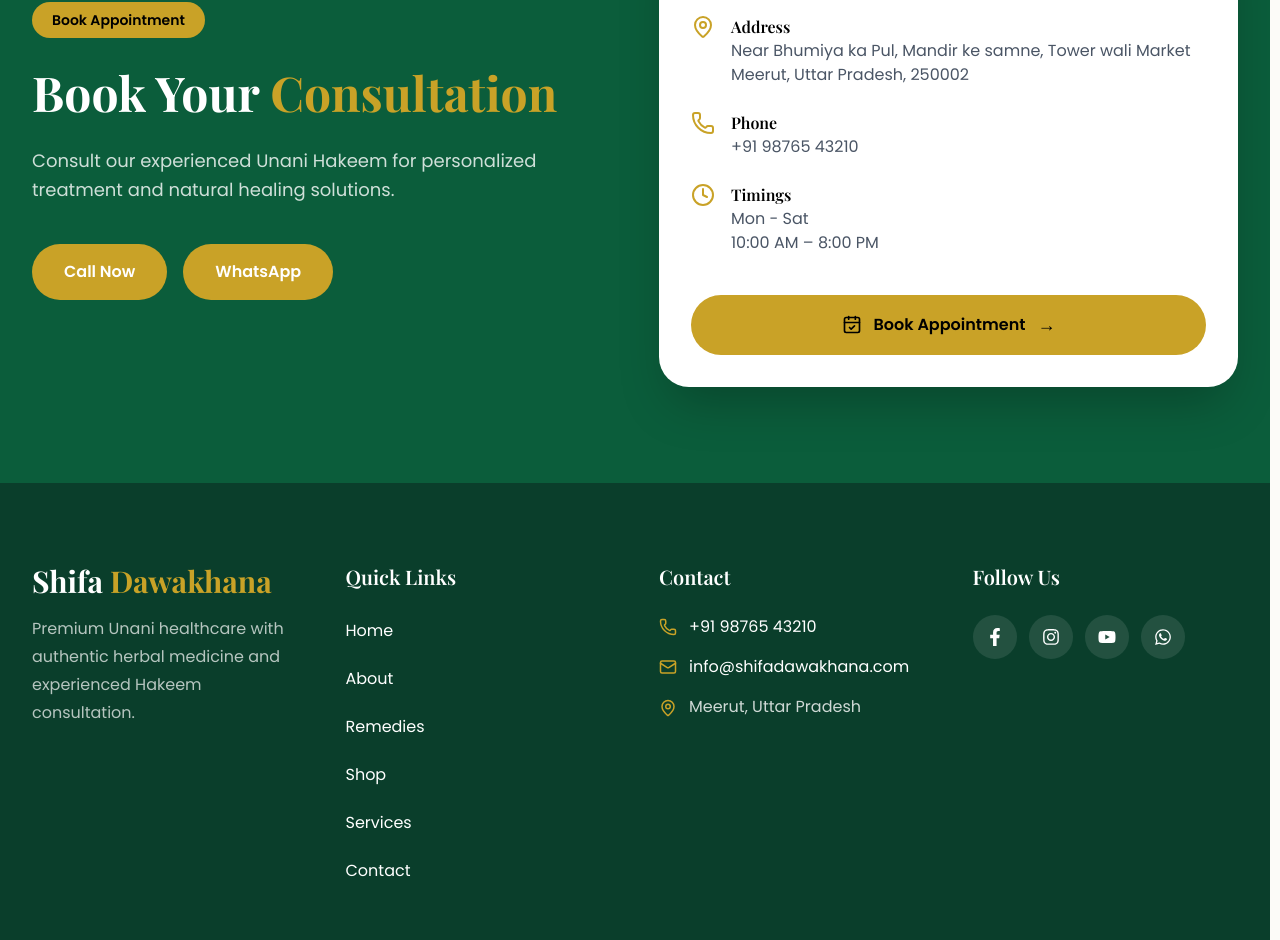
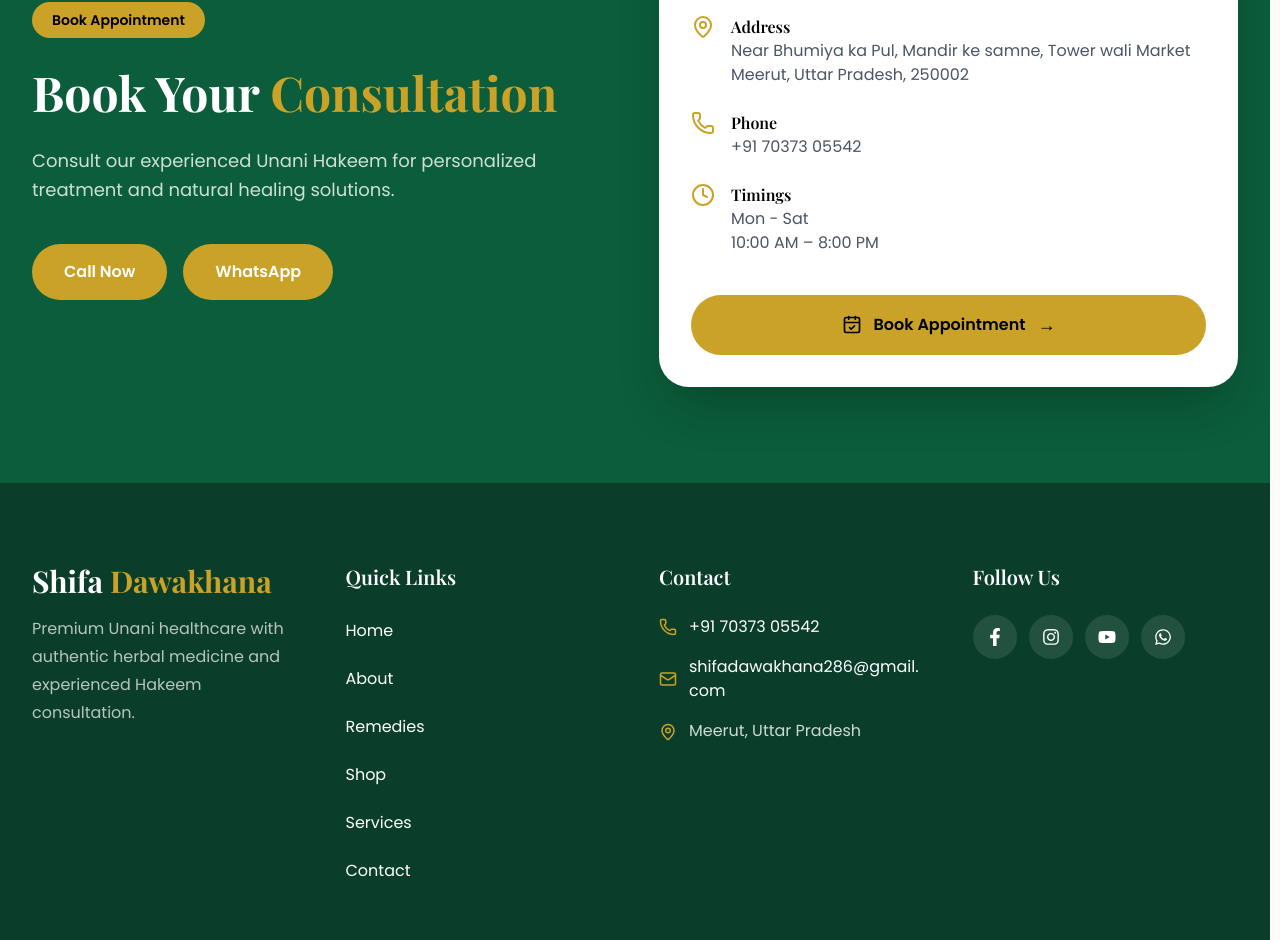
Before and after one commit to shifadawakhana286-stack/hakeemji-website, a Next.js app: page / in a window 1280 px wide. Shown: the part 7640-8580 px from the top of the page. Built offline with nearby package versions, Linux system fonts and the light colour scheme.

Commit message:
fix by hakeem sb

```diff
--- a/components/home/AppointmentCTA.tsx
+++ b/components/home/AppointmentCTA.tsx
@@ -104,7 +104,7 @@ export default function Appointment() {
                   </h4>
 
                   <p className="text-gray-600">
-                    +91 98765 43210
+                    +91 70373 05542
                   </p>
                 </div>
 
--- a/components/layout/Footer.tsx
+++ b/components/layout/Footer.tsx
@@ -117,17 +117,17 @@ export default function Footer() {
 
                 <Phone className="text-[#C9A227] shrink-0" size={18} />
 
-                <span>+91 98765 43210</span>
+                <span>+91 70373 05542</span>
 
               </a>
 
-              <a href="mailto:info@shifadawakhana.com" className="flex items-center gap-3 text-white/80 transition hover:text-[#C9A227] min-w-0">
+              <a href="mailto:shifadawakhana286@gmail.com" className="flex items-center gap-3 text-white/80 transition hover:text-[#C9A227] min-w-0">
 
                 <Mail className="text-[#C9A227] shrink-0" size={18} />
 
                 <span className="break-all">
 
-                  info@shifadawakhana.com
+                  shifadawakhana286@gmail.com
 
                 </span>
 
@@ -138,9 +138,16 @@ export default function Footer() {
                 <MapPin className="text-[#C9A227] shrink-0 mt-1" size={18} />
 
                 <span>
+                <Link
+                    href="https://www.google.com/maps/place/Meerut,+Uttar+Pradesh/@28.9872622,77.6989603,12z/data=!3m1!4b1!4m6!3m5!1s0x390c64f457b66325:0x42faa83387a6be5e!8m2!3d28.9844618!4d77.7064137!16zL20vMDI1Zmo3?entry=ttu&g_ep=EgoyMDI2MDgxOS4wIKXMDSoASAFQAw%3D%3D"
+                    target="_blank"
+                    rel="noopener noreferrer"
+                    className="transition hover:text-[#C9A227]"
+                  >
+                    Meerut,
+                    Uttar Pradesh
+                  </Link>
 
-                  Meerut,
-                  Uttar Pradesh
 
                 </span>
 
@@ -163,7 +170,7 @@ export default function Footer() {
             <div className="flex flex-wrap gap-3">
 
               <a
-                href="#"
+                href="https://www.facebook.com/people/Shifa-Dawakhana/61557998630626/"
                 className="flex h-11 w-11 items-center justify-center rounded-full bg-white/10 transition hover:bg-[#C9A227]"
                 aria-label="Facebook"
               >
```
